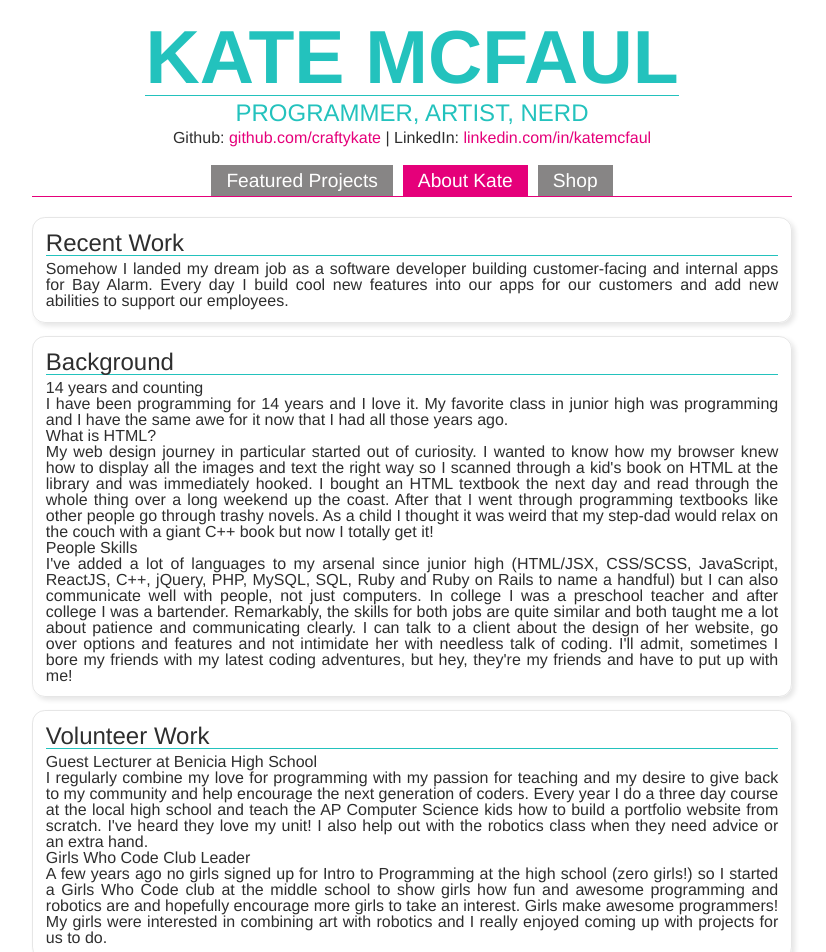
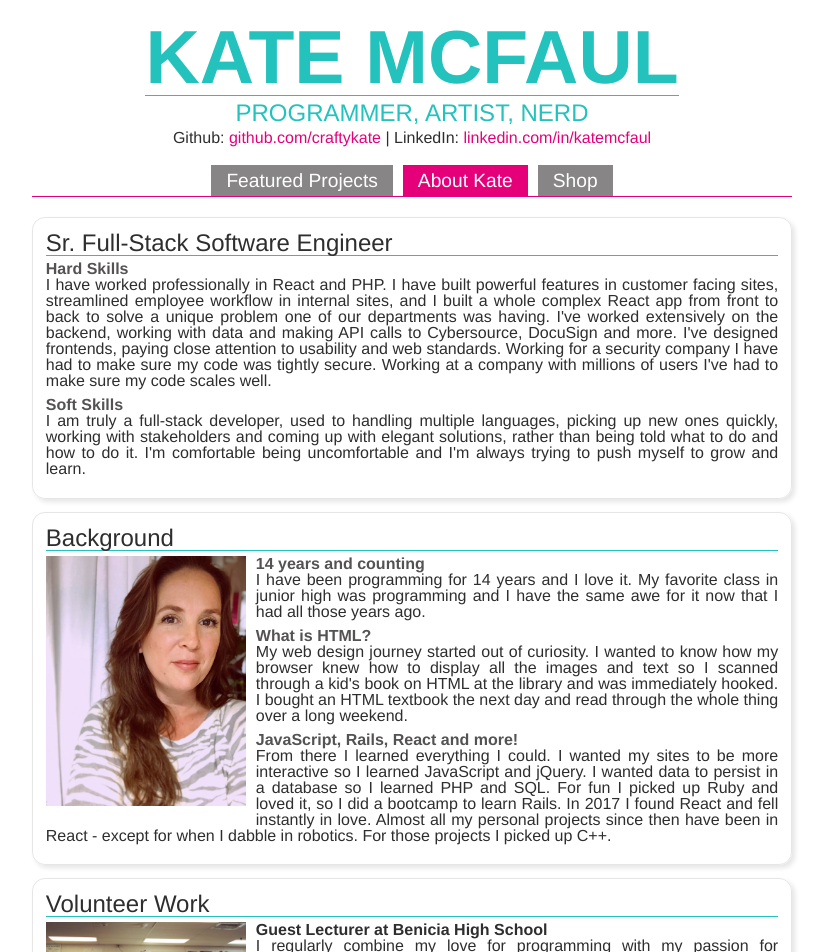
Before and after one commit to craftykate/katemcfaul, a React (Create React App) app: page /about in a window 1280 px wide. Shown: the top 952 px of the page, without its empty margins (228-1054 px from the left). Built offline with nearby package versions, Linux system fonts and the light colour scheme.

Commit message:
Fill out about section

```diff
--- /dev/null
+++ b/src/Components/About/About.module.css
@@ -0,0 +1,8 @@
+section {
+  margin-bottom: 0.5rem;
+}
+
+section .subheader {
+  font-weight: bold;
+  color: var(--gray);
+}
--- a/src/Components/About/Background.js
+++ b/src/Components/About/Background.js
@@ -1,4 +1,10 @@
+//CSS
+import classes from './About.module.css'
+import cardClasses from 'Components/UI/Card/Card.module.css'
+// Components
 import Card from 'Components/UI/Card/Card'
+// Media
+import kate from './img/kate.jpg'
 
 const Background = () => {
   let started = new Date('08/01/2004')
@@ -7,39 +13,39 @@ const Background = () => {
 
   return (
     <Card title='Background'>
-      <h4>{years} years and counting</h4>
+      <div className={cardClasses.img}>
+        <img src={kate} alt='Kate' />
+      </div>
+      <section>
+        <p className={classes.subheader}>{years} years and counting</p>
         <p>
           I have been programming for {years} years and I love it. My favorite
-        class in junior high was programming and I have the same awe for it now
-        that I had all those years ago.{' '}
+          class in junior high was programming and I have the same awe for it
+          now that I had all those years ago.
         </p>
-
-      <h4>What is HTML?</h4>
+      </section>
+      <section>
+        <p className={classes.subheader}>What is HTML?</p>
         <p>
-        My web design journey in particular started out of curiosity. I wanted
-        to know how my browser knew how to display all the images and text the
-        right way so I scanned through a kid's book on HTML at the library and
-        was immediately hooked. I bought an HTML textbook the next day and read
-        through the whole thing over a long weekend up the coast. After that I
-        went through programming textbooks like other people go through trashy
-        novels. As a child I thought it was weird that my step-dad would relax
-        on the couch with a giant C++ book but now I totally get it!{' '}
+          My web design journey started out of curiosity. I wanted to know how
+          my browser knew how to display all the images and text so I scanned
+          through a kid's book on HTML at the library and was immediately
+          hooked. I bought an HTML textbook the next day and read through the
+          whole thing over a long weekend.
         </p>
-
-      <h4>People Skills</h4>
+      </section>
+      <section>
+        <p className={classes.subheader}>JavaScript, Rails, React and more!</p>
         <p>
-        I've added a lot of languages to my arsenal since junior high (HTML/JSX,
-        CSS/SCSS, JavaScript, ReactJS, C++, jQuery, PHP, MySQL, SQL, Ruby and
-        Ruby on Rails to name a handful) but I can also communicate well with
-        people, not just computers. In college I was a preschool teacher and
-        after college I was a bartender. Remarkably, the skills for both jobs
-        are quite similar and both taught me a lot about patience and
-        communicating clearly. I can talk to a client about the design of her
-        website, go over options and features and not intimidate her with
-        needless talk of coding. I'll admit, sometimes I bore my friends with my
-        latest coding adventures, but hey, they're my friends and have to put up
-        with me!
+          From there I learned everything I could. I wanted my sites to be more
+          interactive so I learned JavaScript and jQuery. I wanted data to
+          persist in a database so I learned PHP and SQL. For fun I picked up
+          Ruby and loved it, so I did a bootcamp to learn Rails. In 2017 I found
+          React and fell instantly in love. Almost all my personal projects
+          since then have been in React - except for when I dabble in robotics.
+          For those projects I picked up C++.
         </p>
+      </section>
     </Card>
   )
 }
--- a/src/Components/About/Volunteer.js
+++ b/src/Components/About/Volunteer.js
@@ -1,27 +1,42 @@
+// CSS
+import classes from 'Components/UI/Card/Card.module.css'
+import cardClasses from 'Components/UI/Card/Card.module.css'
+// Components
 import Card from 'Components/UI/Card/Card'
+// Media
+import bhs from './img/bhs.jpeg'
 
 const Volunteer = () => {
   return (
     <Card title='Volunteer Work'>
-      <h4>Guest Lecturer at Benicia High School</h4>
-      <p>
-        I regularly combine my love for programming with my passion for teaching
-        and my desire to give back to my community and help encourage the next
-        generation of coders. Every year I do a three day course at the local
-        high school and teach the AP Computer Science kids how to build a
-        portfolio website from scratch. I've heard they love my unit! I also
-        help out with the robotics class when they need advice or an extra hand.{' '}
-      </p>
-
-      <h4>Girls Who Code Club Leader</h4>
-      <p>
-        A few years ago no girls signed up for Intro to Programming at the high
-        school (zero girls!) so I started a Girls Who Code club at the middle
-        school to show girls how fun and awesome programming and robotics are
-        and hopefully encourage more girls to take an interest. Girls make
-        awesome programmers! My girls were interested in combining art with
-        robotics and I really enjoyed coming up with projects for us to do.{' '}
-      </p>
+      <section>
+        <div className={cardClasses.img}>
+          <img src={bhs} alt='BHS Volunteering' />
+        </div>
+        <p className={classes.subheader}>
+          Guest Lecturer at Benicia High School
+        </p>
+        <p>
+          I regularly combine my love for programming with my passion for
+          teaching and my desire to give back to my community and help encourage
+          the next generation of coders. Every year I do a three day course at
+          the local high school and teach the AP Computer Science kids how to
+          build a portfolio website from scratch. They love my unit and
+          regularly say it's their favorite project of the year!
+        </p>
+      </section>
+      <section>
+        <p className={classes.subheader}>Girls Who Code Club Leader</p>
+        <p>
+          A few years ago no girls signed up for Intro to Programming at the
+          high school (zero girls!) so I started a Girls Who Code club at the
+          middle school to show girls how fun and awesome programming and
+          robotics are and hopefully encourage more girls to take an interest.
+          Girls make awesome programmers! My girls were interested in combining
+          art with robotics and I really enjoyed coming up with projects for us
+          to do.
+        </p>
+      </section>
     </Card>
   )
 }
--- a/src/Components/About/Work.js
+++ b/src/Components/About/Work.js
@@ -1,14 +1,36 @@
+// CSS
+import classes from './About.module.css'
+// Components
 import Card from 'Components/UI/Card/Card'
 
 const Work = () => {
   return (
-    <Card title='Recent Work'>
-      <p>
-        Somehow I landed my dream job as a software developer building
-        customer-facing and internal apps for Bay Alarm. Every day I build cool
-        new features into our apps for our customers and add new abilities to
-        support our employees.
-      </p>
+    <Card title='Sr. Full-Stack Software Engineer'>
+      <section>
+        <p className={classes.subheader}>Hard Skills</p>
+        <p>
+          I have worked professionally in React and PHP. I have built powerful
+          features in customer facing sites, streamlined employee workflow in
+          internal sites, and I built a whole complex React app from front to
+          back to solve a unique problem one of our departments was having. I've
+          worked extensively on the backend, working with data and making API
+          calls to Cybersource, DocuSign and more. I've designed frontends,
+          paying close attention to usability and web standards. Working for a
+          security company I have had to make sure my code was tightly secure.
+          Working at a company with millions of users I've had to make sure my
+          code scales well.
+        </p>
+      </section>
+      <section>
+        <p className={classes.subheader}>Soft Skills</p>
+        <p>
+          I am truly a full-stack developer, used to handling multiple
+          languages, picking up new ones quickly, working with stakeholders and
+          coming up with elegant solutions, rather than being told what to do
+          and how to do it. I'm comfortable being uncomfortable and I'm always
+          trying to push myself to grow and learn.
+        </p>
+      </section>
     </Card>
   )
 }
--- a/src/Components/Projects/Project.js
+++ b/src/Components/Projects/Project.js
@@ -7,7 +7,9 @@ import TextLink from 'Components/UI/Link/TextLink'
 
 const Project = (project) => {
   let image = project.image ? (
-    <img src={project.image} alt={project.name} />
+    <div className={cardClasses.img}>
+      <img src={project.image} alt={project.name} />
+    </div>
   ) : null
 
   const codeLink = (
@@ -39,7 +41,7 @@ const Project = (project) => {
             {codeLink} {liveLink}
           </p>
         </div>
-        <div className={cardClasses.img}>{image}</div>
+        {image}
         <div>{project.description}</div>
         <div className='clear' />
       </div>
--- a/src/Components/UI/Card/Card.module.css
+++ b/src/Components/UI/Card/Card.module.css
@@ -16,6 +16,12 @@
   font-size: 1.5em;
   border-bottom: 1px solid #23c2bd;
 }
+.card .subheader {
+  font-weight: bold;
+}
+.card .subheader span {
+  color: var(--main);
+}
 .card img {
   max-width: 100%;
 }
--- a/src/index.css
+++ b/src/index.css
@@ -40,11 +40,9 @@ em {
   font-style: italic;
   color: var(--mediumGray);
 }
-
 strong {
   font-weight: bold;
 }
-
 #wrapper {
   margin: 0 auto;
   padding: 20px;
```
Also changed, not shown: src/Components/Projects/ProjectList.js (+8 -8 lines), src/Components/About/img/bhs.jpeg (added). Lines whose indentation alone changed are shown as unchanged.
